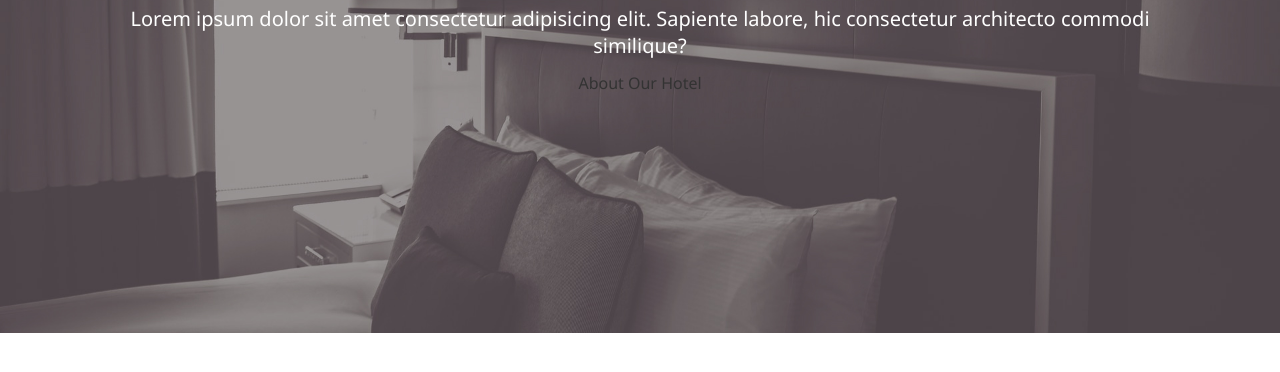
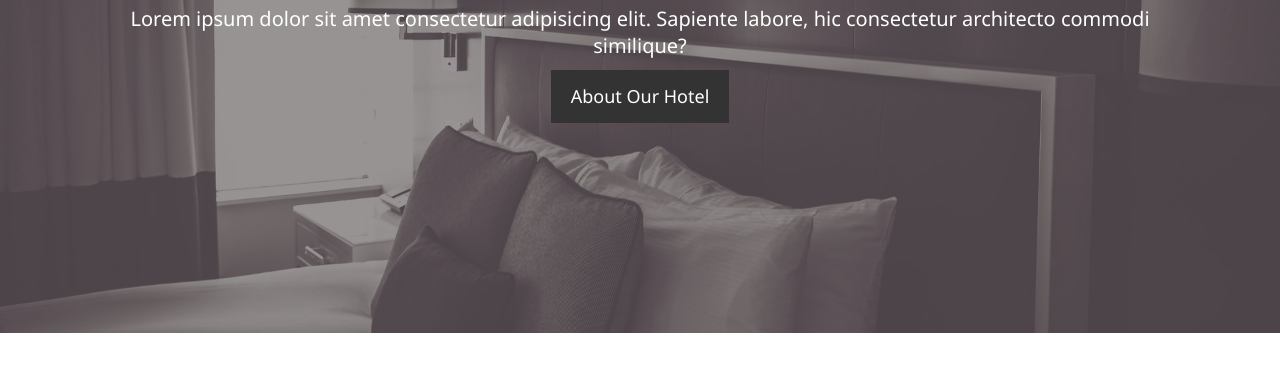
Before and after one commit to DariuszOkonski/hotel-hbt, a plain HTML site: page index.html in a window 1280 px wide. Shown: the part 334-706 px from the top of the page. Drawn offline with nearby package versions, Linux system fonts and the light colour scheme; files that its build step writes are made by us from their sources.

Commit message:
add .btn to utilities.scss

```diff
--- a/scss/_utilities.scss
+++ b/scss/_utilities.scss
@@ -16,6 +16,21 @@
   font-size: 20px;
 }
 
+.btn {
+  display: inline-block;
+  font-size: 18px;
+  color: white;
+  background: #333;
+  padding: 13px 20px;
+  border: none;
+  cursor: pointer;
+
+  &:hover {
+    background: #f7c08a;
+    color: #333;
+  }
+}
+
 .container {
   max-width: 1100px;
   margin-left: auto;
```
